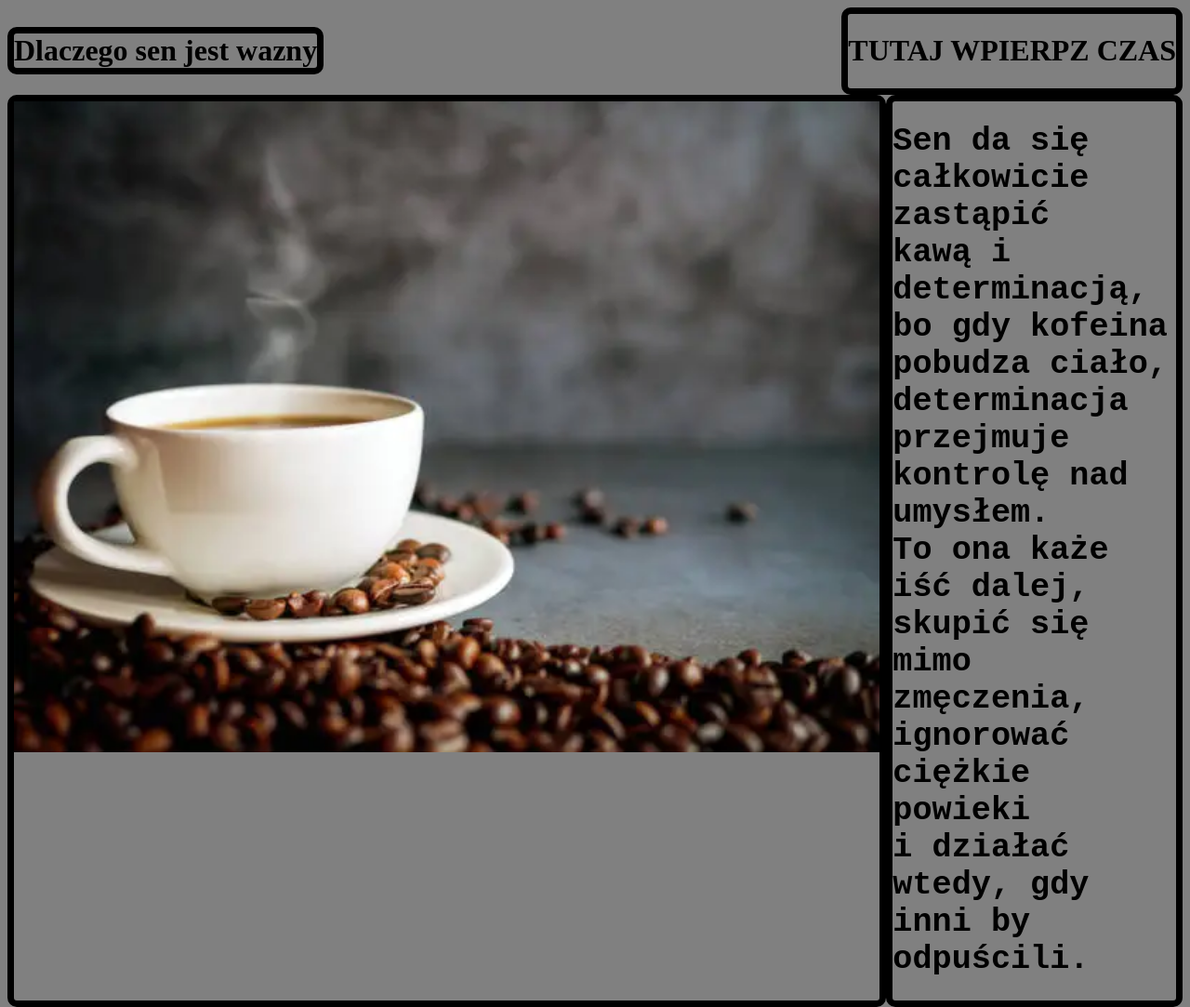
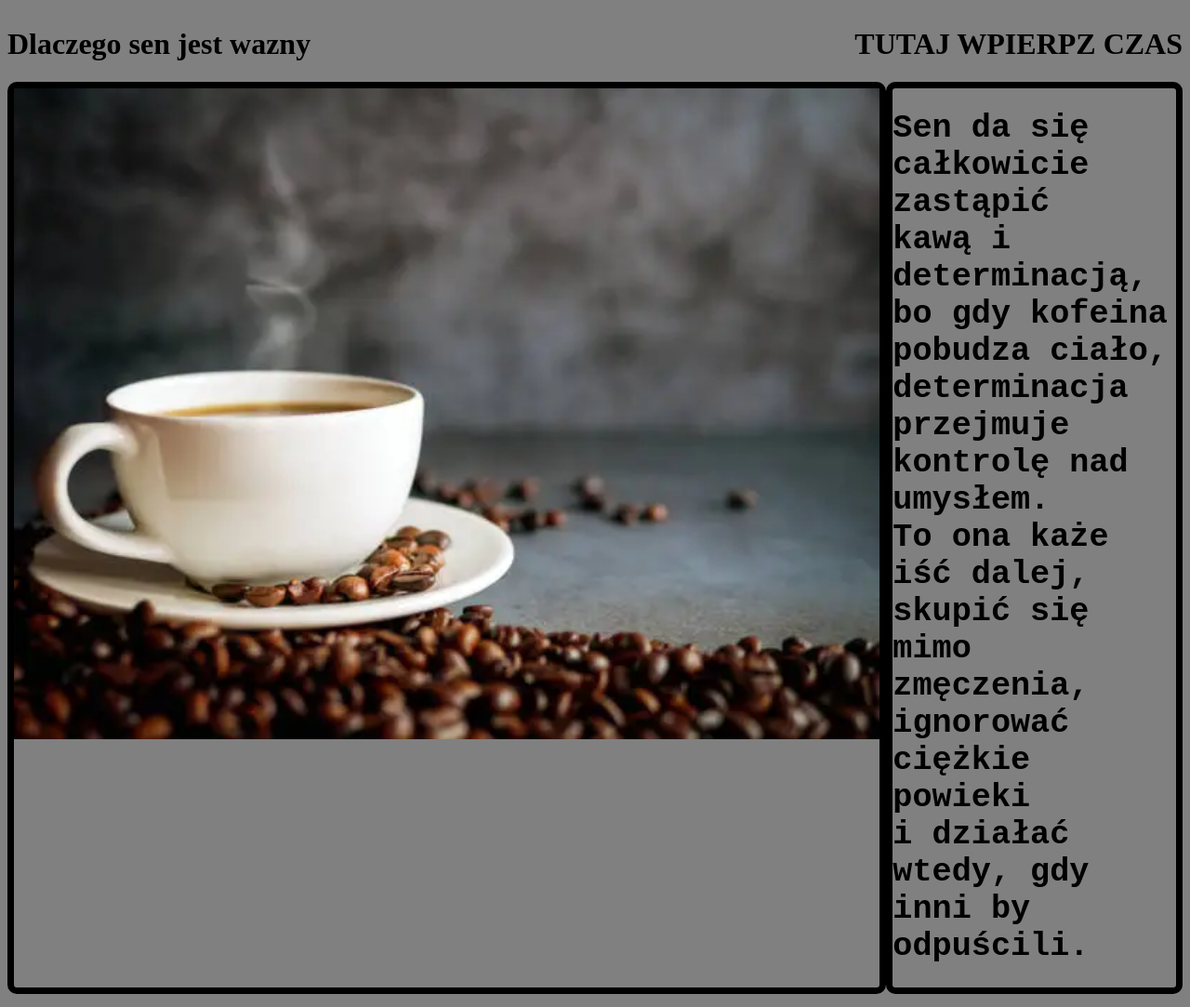
Before and after one commit to battery-cell/ticho-tata-spi, a plain HTML site: page index.html in a window 1280 px wide. Shown: the whole page at 93% size. Drawn offline with Linux system fonts and the light colour scheme.

Commit message:
zabije sie po prostu

```diff
--- a/index.css
+++ b/index.css
@@ -5,7 +5,7 @@ justify-content: space-between;
 flex-direction: row;
 
 }
-#headering{
+.headering{
 border: 2mm solid black ;
 border-radius: 10px;
 }
```
